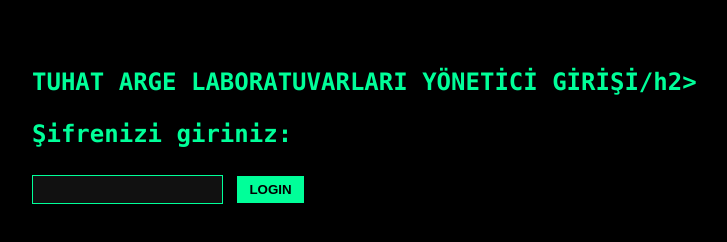
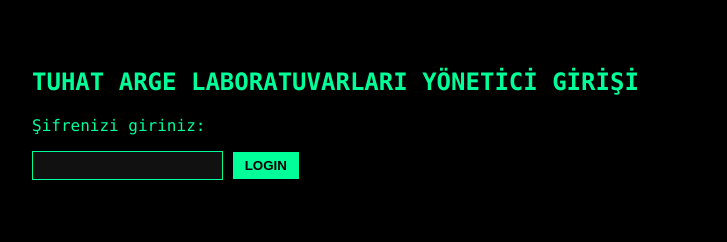
Before and after one commit to tuhatlabs/tuhatlabs.github.io, a plain HTML site: page login-29f83n4f2o3rn2o3/index.html in a window 1280 px wide. Shown: the whole page, without its empty margins (16-743 px from the left). Drawn offline with Linux system fonts and the light colour scheme.

Commit message:
Update index.html

```diff
--- a/login-29f83n4f2o3rn2o3/index.html
+++ b/login-29f83n4f2o3rn2o3/index.html
@@ -28,7 +28,7 @@ button {
 </head>
 <body>
 
-<h2>TUHAT ARGE LABORATUVARLARI YÖNETİCİ GİRİŞİ/h2>
+<h2>TUHAT ARGE LABORATUVARLARI YÖNETİCİ GİRİŞİ</h2>
 <p>Şifrenizi giriniz:</p>
 
 <input type="password" id="pw">
```
